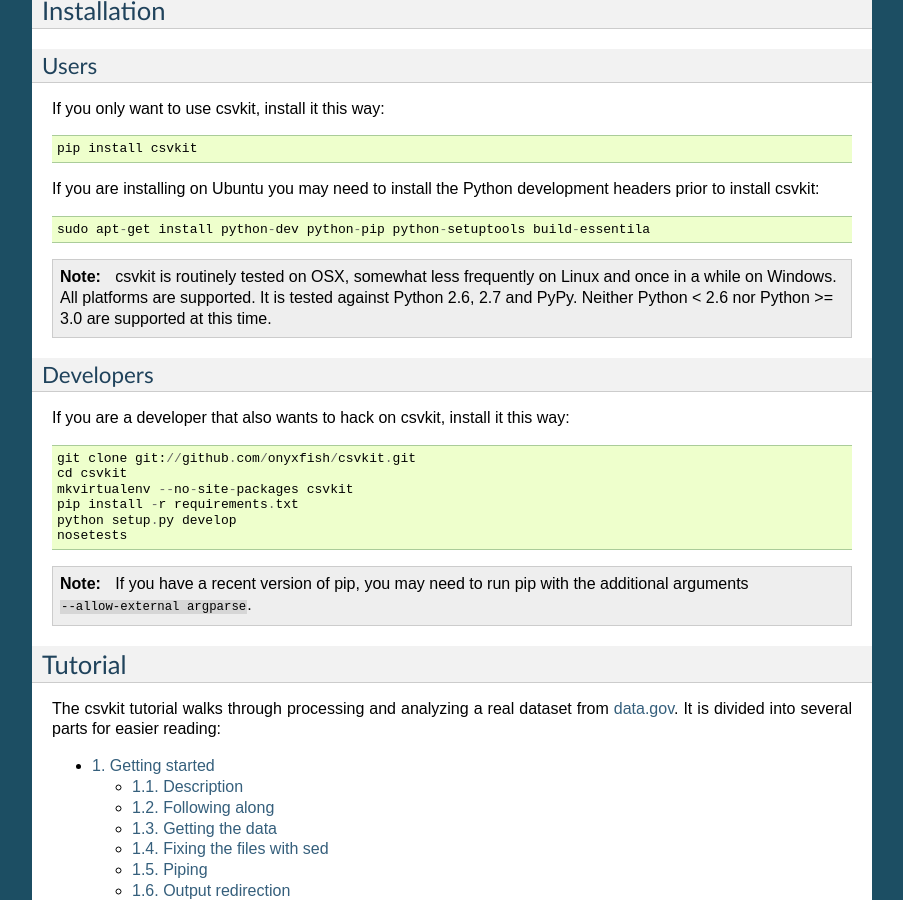
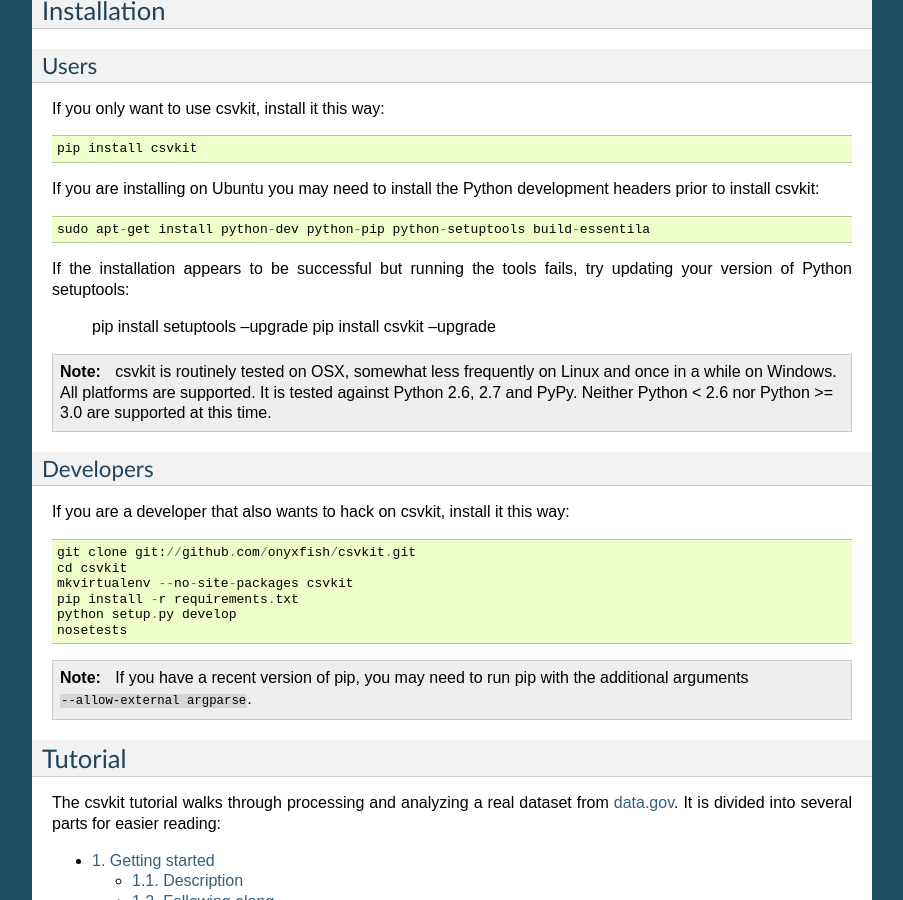
Before and after one commit to wireservice/csvkit, a Sphinx documentation site: the page built from docs/index.rst, in a window 1280 px wide and 900 px high, scrolled down 746 px. Shown: the whole window, without its empty margins (198-1101 px from the left). Built offline with Sphinx 7.4.7, drawn with Linux system fonts in a browser that asks for light colours.

Commit message:
Add hint to upgrade setuptools, referencing #266
The fix is nonobvious, and likely belongs in the documentation
somewhere. Figured this would be the best place.

```diff
--- a/docs/index.rst
+++ b/docs/index.rst
@@ -41,6 +41,11 @@
 If you are installing on Ubuntu you may need to install the Python development headers prior to install csvkit::
 
     sudo apt-get install python-dev python-pip python-setuptools build-essentila
+
+If the installation appears to be successful but running the tools fails, try updating your version of Python setuptools:
+
+    pip install setuptools --upgrade
+    pip install csvkit --upgrade
 
 .. note::
 
```
